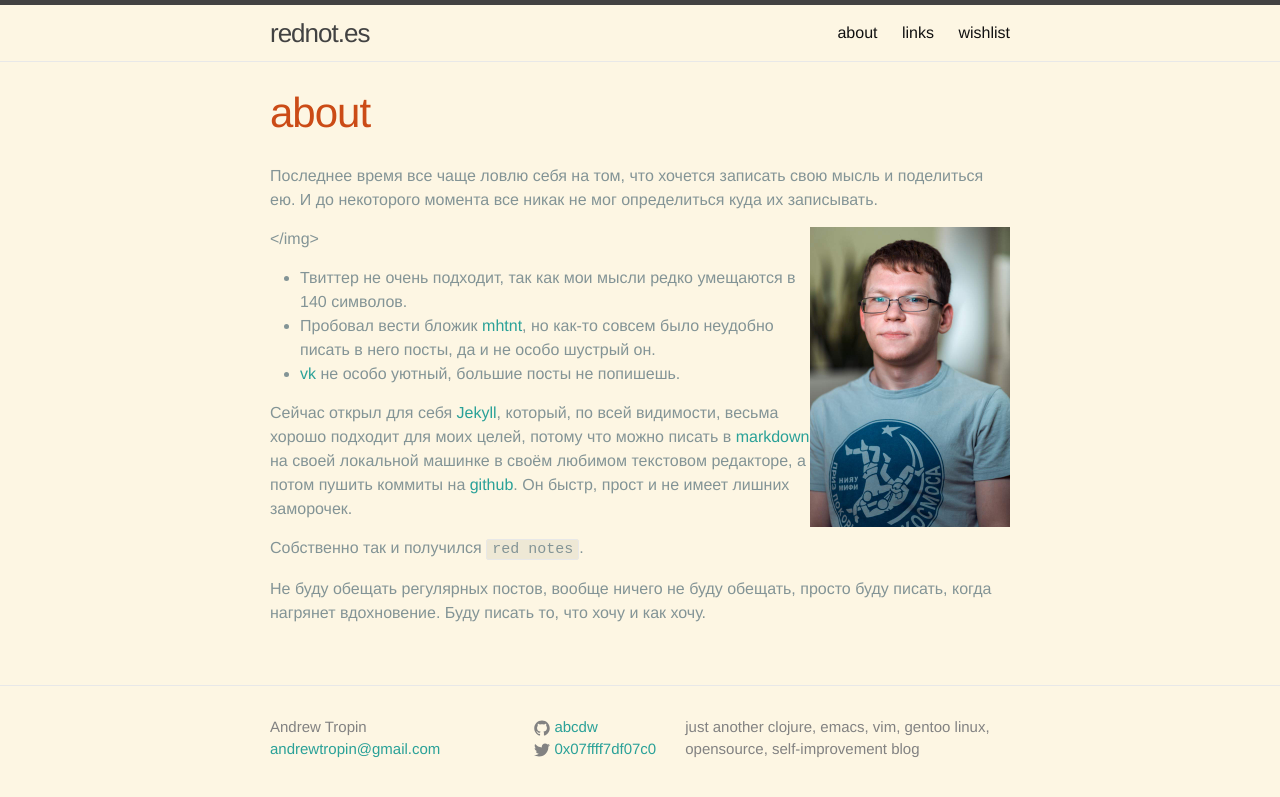
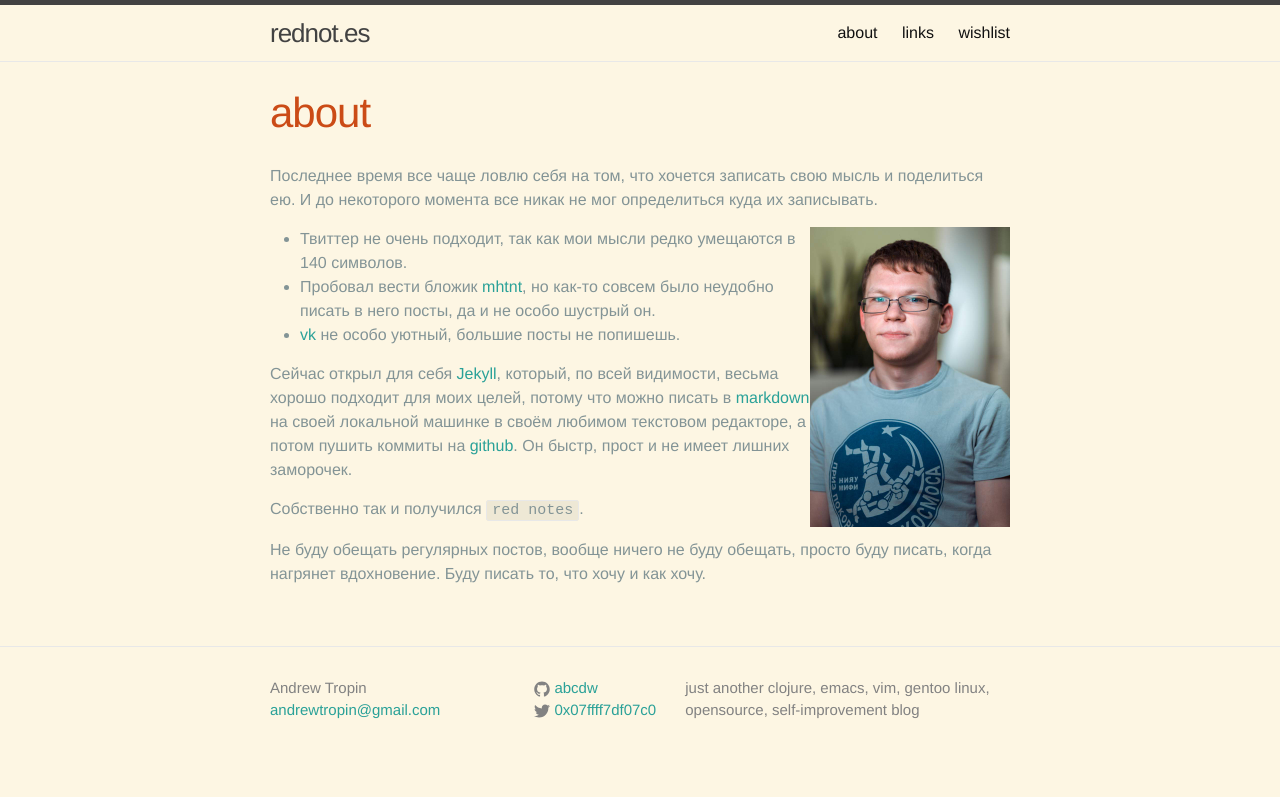
Before and after one commit to rednotes/rednotes.github.io, a Jekyll site: the page built from pages/about.md, in a window 1280 px wide. Shown: the top 797 px of the page. Built offline with Jekyll 4.4.1, drawn with Linux system fonts in a browser that asks for light colours; comment, search, counter and statistics services are not loaded.

Commit message:
Remove closing </img> tag

```diff
--- a/pages/about.md
+++ b/pages/about.md
@@ -8,7 +8,7 @@ permalink: /about/
 и поделиться ею.  И до некоторого момента все никак не мог определиться куда
 их записывать.
 
-<img src="/downloads/photo.jpg" align="right" width="200px"></img>
+<img src="/downloads/photo.jpg" align="right" width="200px">
 
 * Твиттер не очень подходит, так как мои мысли редко умещаются в 140 символов.
 * Пробовал вести бложик [mhtnt][], но как-то совсем было неудобно писать
```
